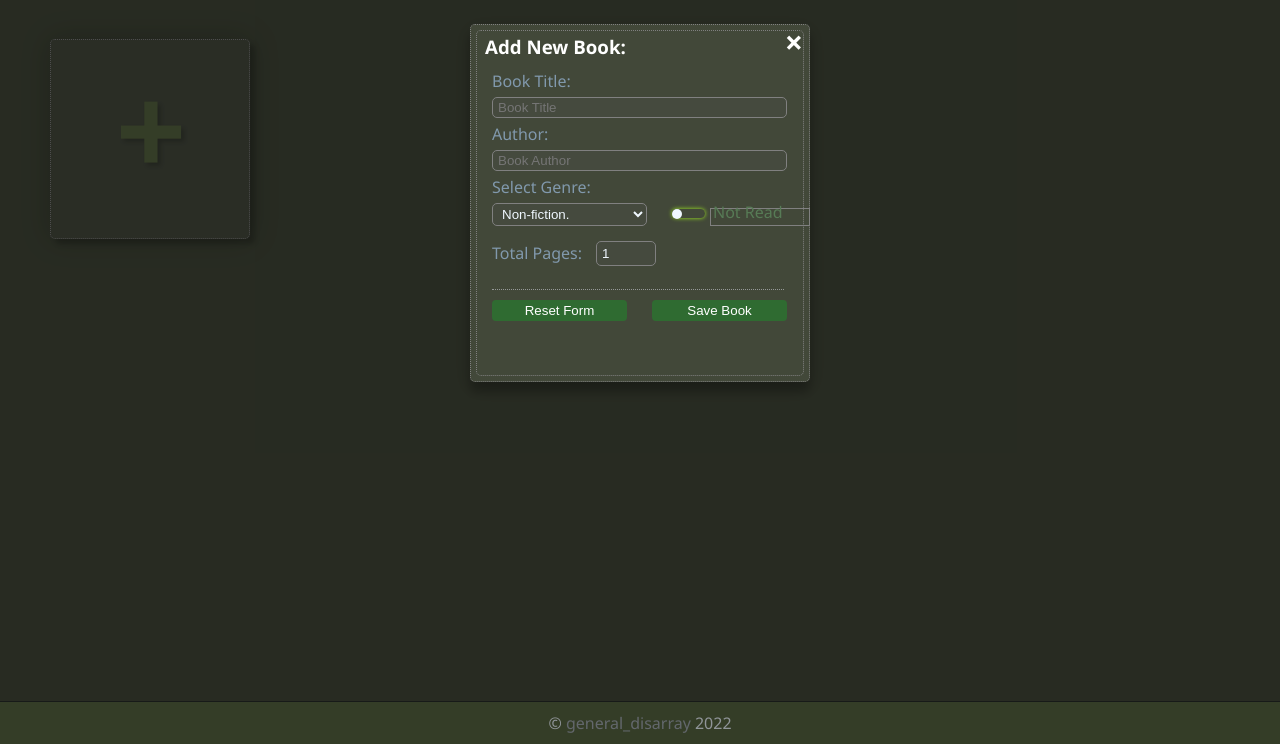
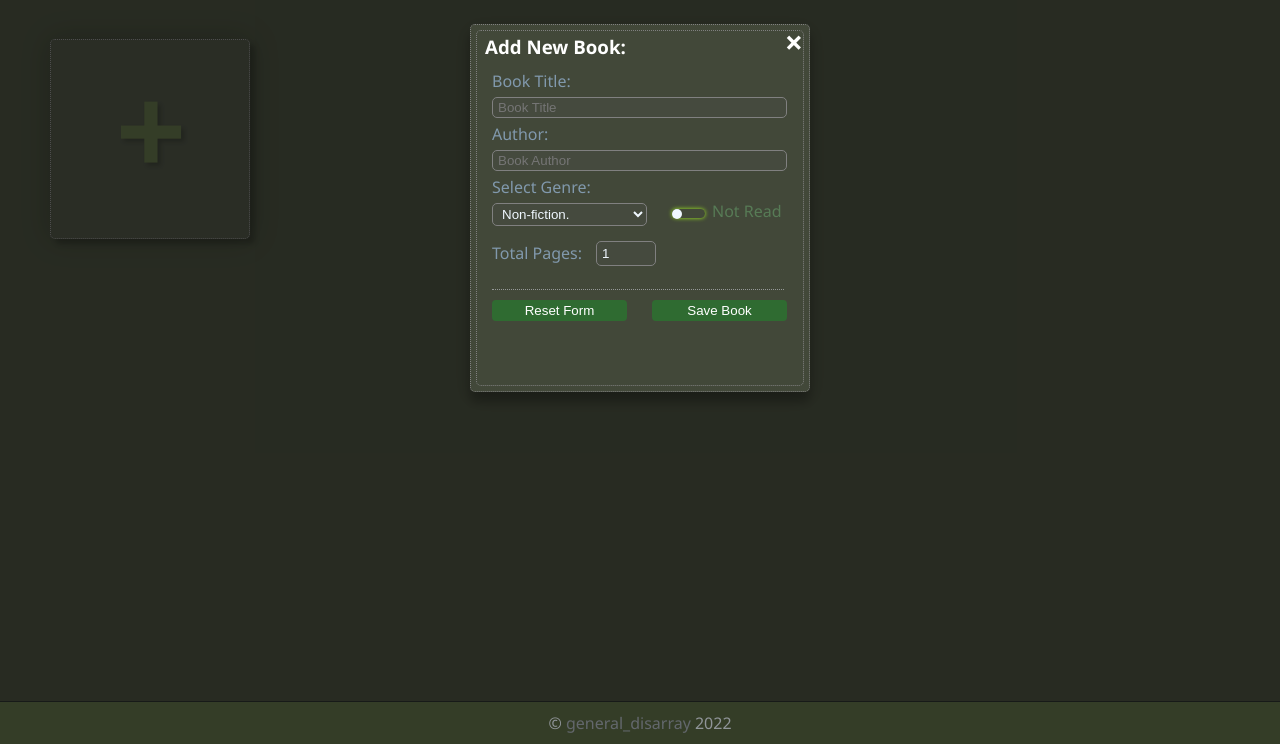
Before and after one commit to ddcroft73/odin-library-app, a plain HTML site: page index.html in a window 1280 px wide. Both pictures are taken after a click on the element 150 px from the left and 196 px from the top of the page. Shown: the part 56-800 px from the top of the page. Drawn offline with nearby package versions, Linux system fonts and the light colour scheme.

Commit message:
made modal longer.

```diff
--- a/css/style-library.css
+++ b/css/style-library.css
@@ -321,7 +321,7 @@ a {
     padding: 0;
     border: 1px dotted gray;
     width: 340px;
-    height: 358px;
+    height: 368px;
     box-shadow: 0px 10px 10px 0px rgba(0,0,0,0.2),0 6px 20px 0 rgba(0,0,0,0.19);
     -webkit-animation-name: animatetop;
     -webkit-animation-duration: 0.4s;
@@ -420,7 +420,7 @@ a {
     width: 100%;
   }
   .modal-status {
-    border: 1px solid gray;
+    border: 0px solid gray;
     padding-left: 2px;
     color:rgb(87, 123, 86);
 
```
